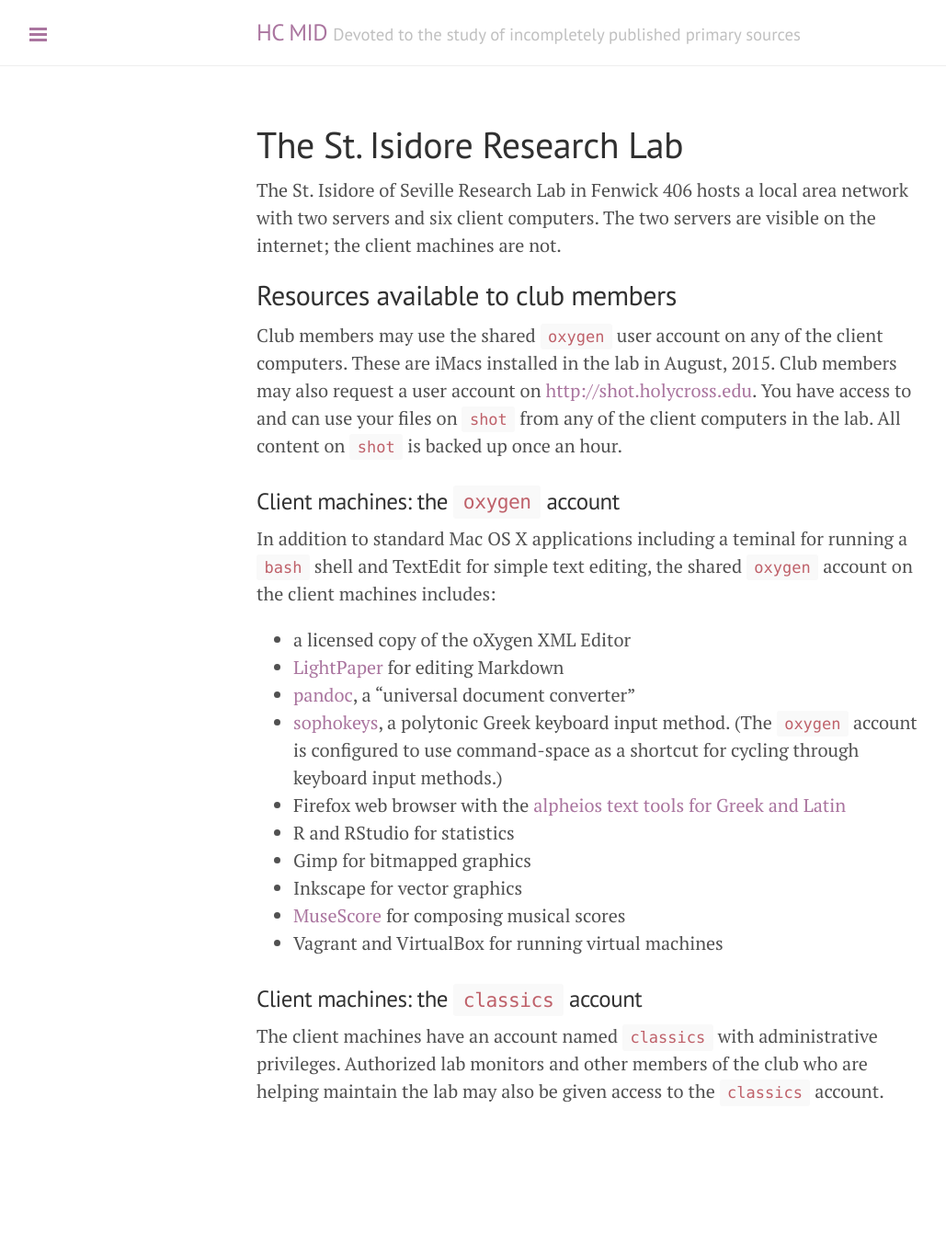
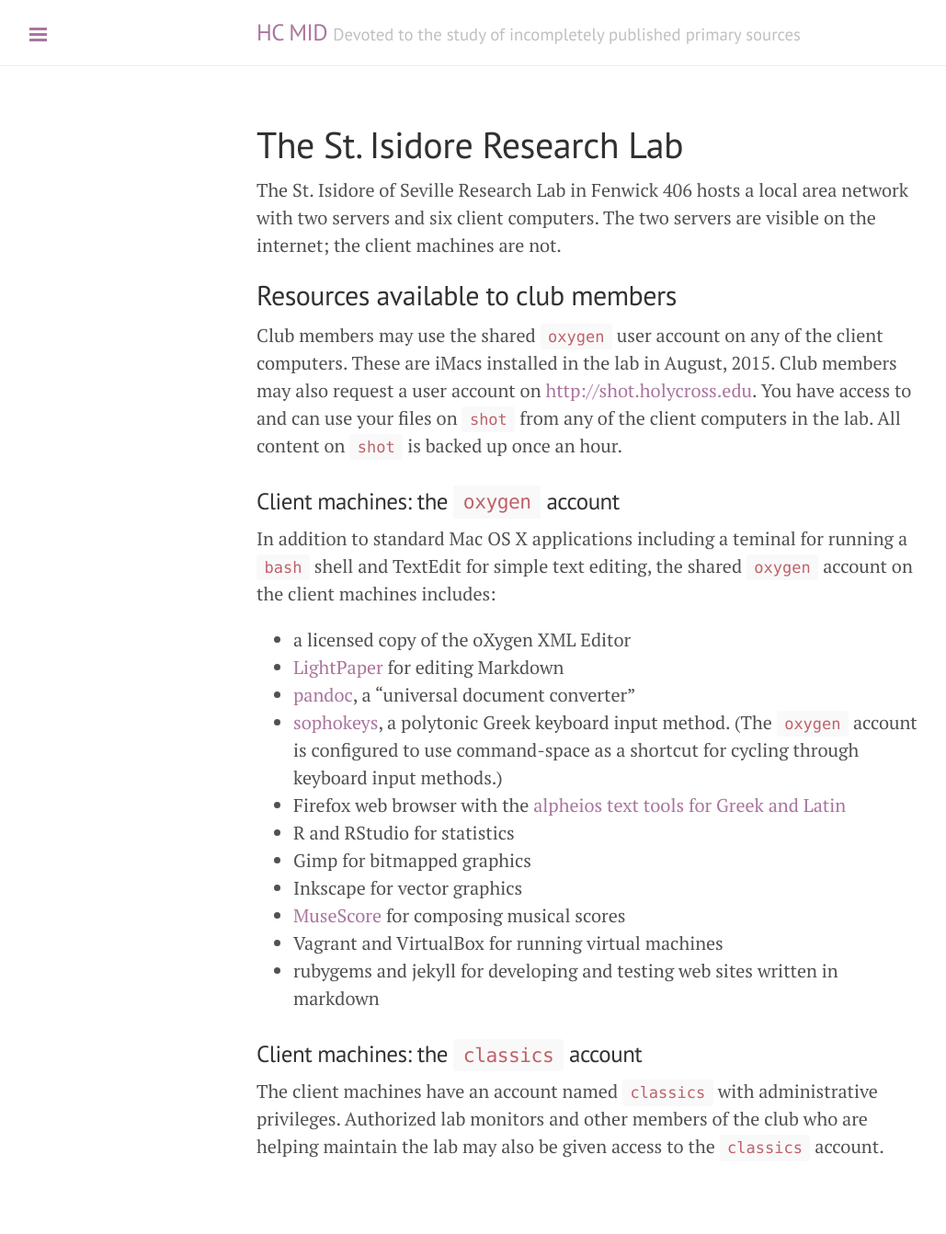
Before and after one commit to HCMID/HCMID.github.io, a Jekyll site: the page built from tech/isidore/index.md, in a window 1280 px wide. Shown: the whole page at 92% size, without its empty margins (1-1030 px from the left). Built offline with Jekyll 4.4.1, drawn with Linux system fonts in a browser that asks for light colours; before the commit the page ends 1282 px from its top, so only the background shows below that.

Commit message:
Add jekyll to list of software

```diff
--- a/tech/isidore/index.md
+++ b/tech/isidore/index.md
@@ -23,6 +23,7 @@ In addition to standard Mac OS X applications including a teminal for running a
 - Inkscape for vector graphics
 - [MuseScore](https://musescore.org/)  for composing musical scores
 - Vagrant and VirtualBox for running virtual machines
+- rubygems and jekyll for developing and testing web sites written in markdown
 
 
 ### Client machines: the `classics` account ###
```
